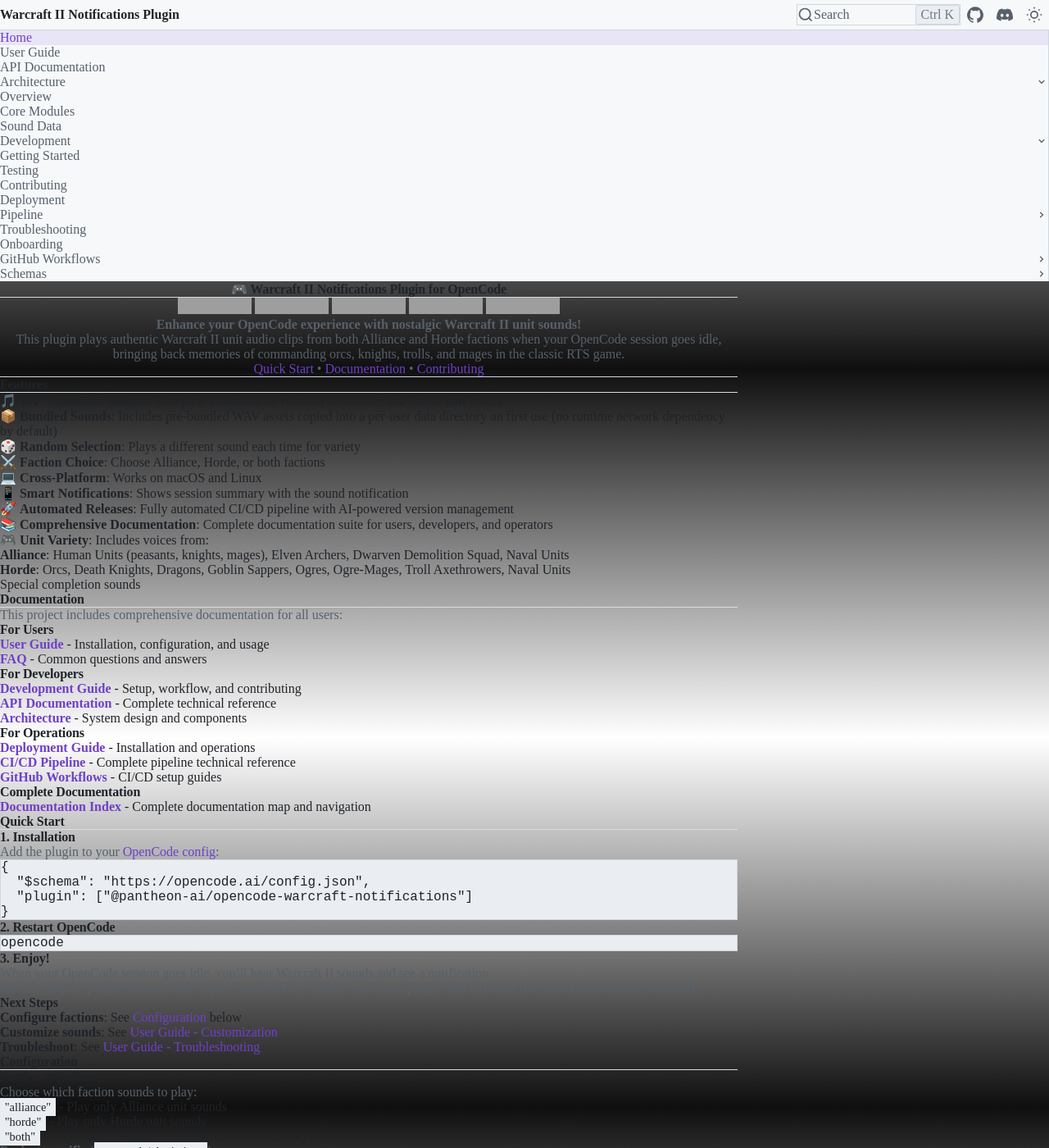
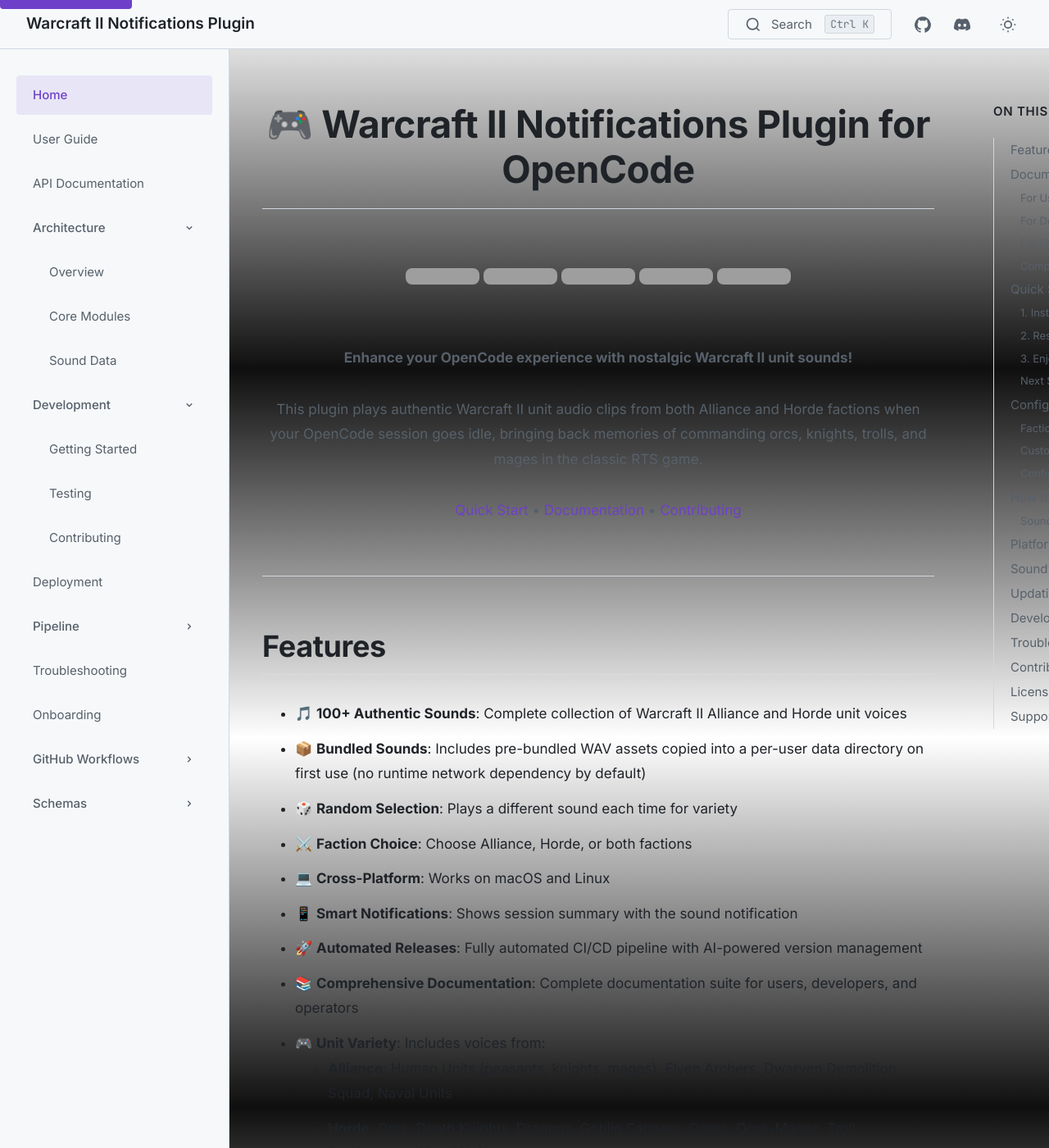
Before and after one commit to pantheon-org/opencode-warcraft-notifications, a Jekyll site: the page built from docs/index.md, in a window 1280 px wide and 1400 px high. Shown: the whole window at 82% size. Built offline with Jekyll 4.4.1, drawn with Linux system fonts in a browser that asks for light colours; grey boxes are pictures that could not be loaded.

Commit message:
fix(docs): Prevent Jekyll from rendering CSS with layout (#51)
Jekyll was treating main.css as a page and wrapping it with the
default layout, causing the CSS file to serve HTML instead of CSS.

Fix: Set layout: null in the CSS front matter to prevent Jekyll
from applying any layout wrapper to the CSS file.

This ensures the CSS is served as raw CSS content.

Co-authored-by: GitHub Action <action@github.com>

```diff
--- a/docs/assets/css/main.css
+++ b/docs/assets/css/main.css
@@ -1,4 +1,5 @@
 ---
+layout: null
 ---
 
 /* ==========================================================================
```
